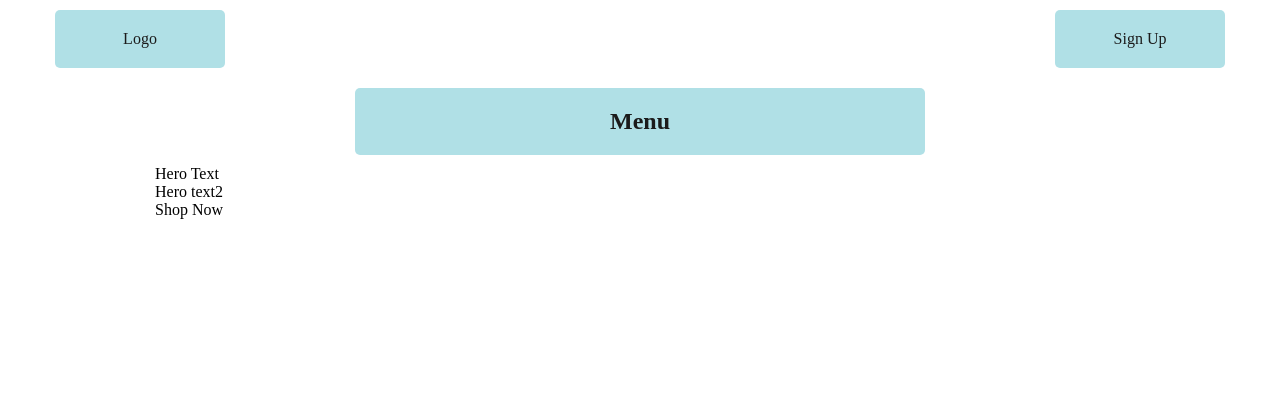
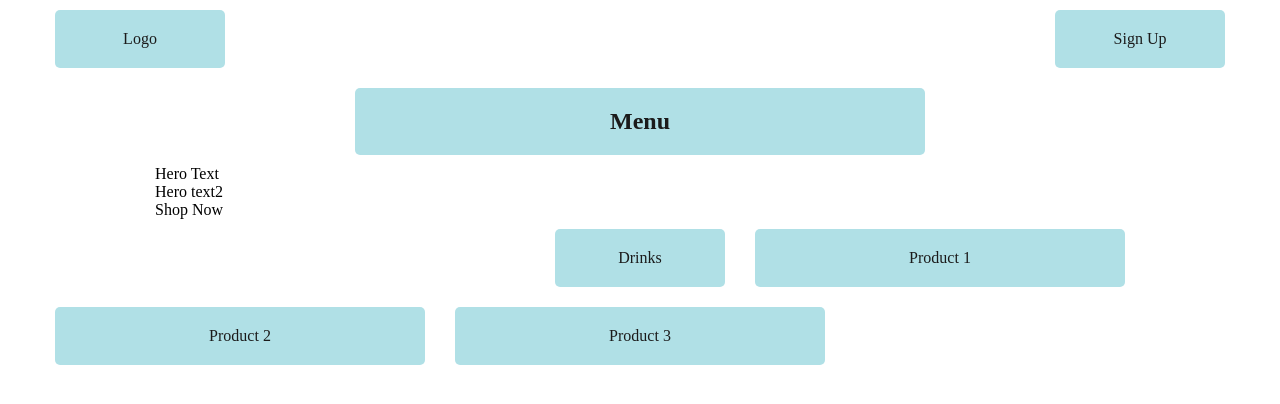
Before and after one commit to mirdan22/Assi_Mirdan_Project4, a plain HTML site: page index.html in a window 1280 px wide. Drawn offline with Linux system fonts and the light colour scheme.

Commit message:
drinks section
added

```diff
--- a/index.html
+++ b/index.html
@@ -25,6 +25,14 @@
             <div class="box1 col-start-2 col-end-3 m-col-start-2 m-col-end-4 shop-now" id="button-box">Shop Now</div>
         </section>
 
+        <section class="grid-con" id="new-drinks">
+            <h2 class="hidden">New Drinks</h2>
+            <div class="box col-start-2 col-end-4 m-col-start-6 m-col-end-8 shop">Drinks</div>
+            <div class="box col-start-1 col-end-4 m-col-span-4 product1">Product 1</div>
+            <div class="box col-start-1 col-end-4 m-col-span-4 product1">Product 2</div>
+            <div class="box col-start-1 col-end-4 m-col-span-4 product2">Product 3</div>
+        </section>
+
 
     </main>
 
```
